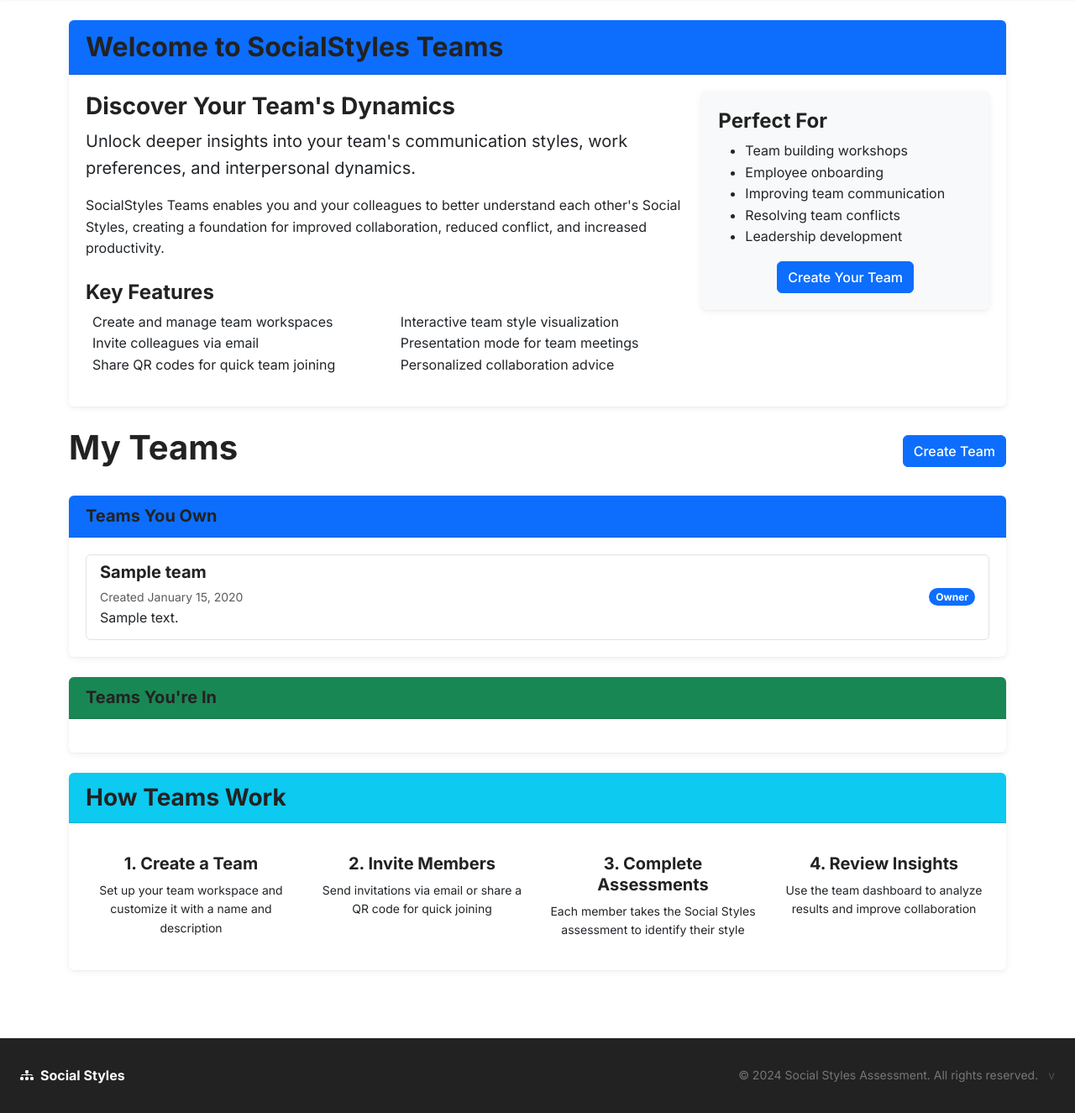
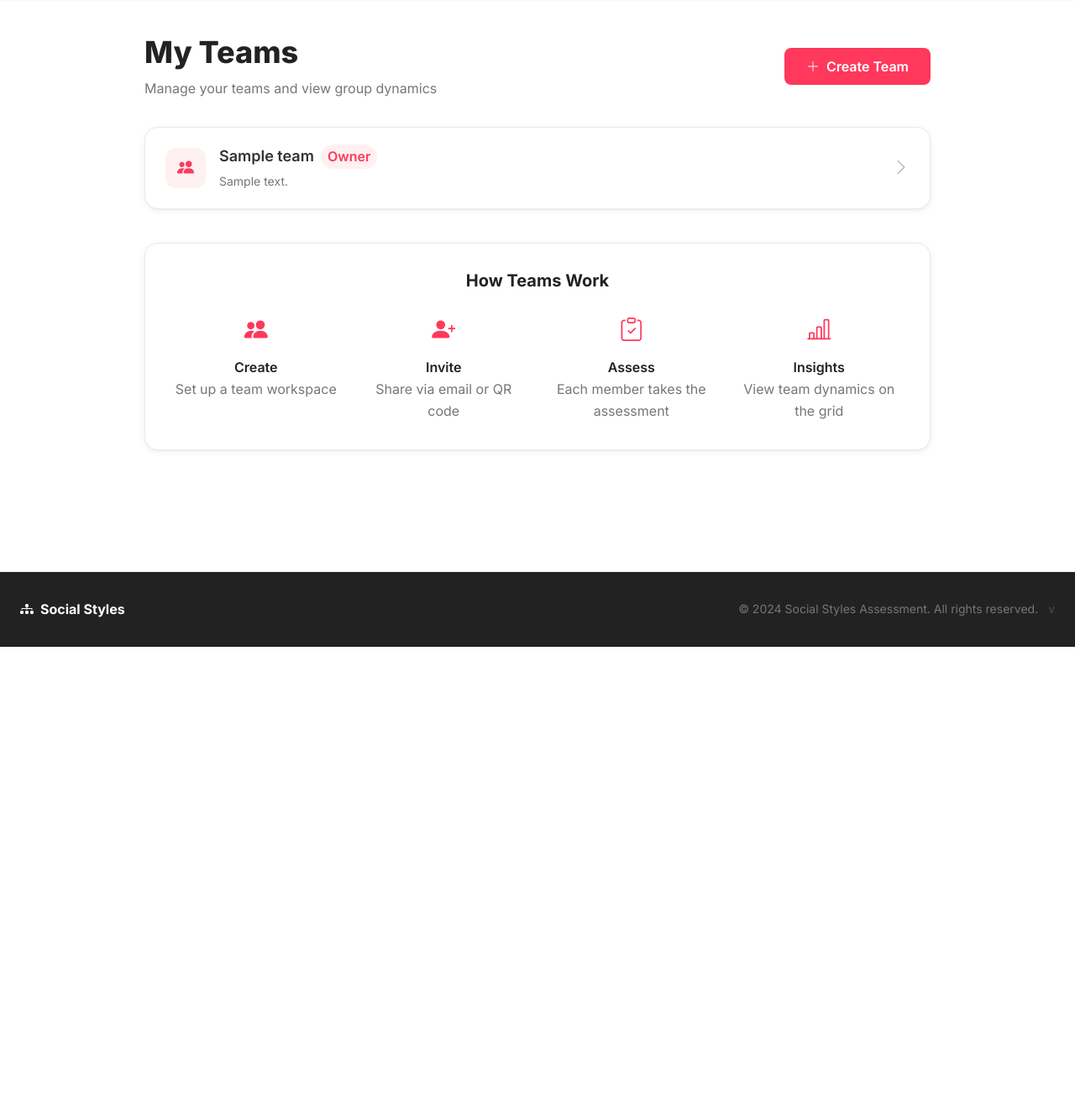
Before and after one commit to gmoorevt/socialstyles, a Flask app: page /team/teams in a window 1280 px wide. Shown: the part 65-1390 px from the top of the page at 84% size. After the commit the page ends 835 px from the top, so only its background shows below. Run offline with Flask 3, Linux system fonts and the light colour scheme; a user stored in the database is signed in; tables that the repository leaves empty hold one stand-in row (values such as "Sample post").

Commit message:
Fix duplicate teams in list and redesign teams page
Teams appeared twice because owned teams were shown in both "Teams You
Own" and "Teams You're In" sections. Replaced with a single list using
the redesign system, with Owner badge where applicable.

Co-Authored-By: Claude Opus 4.6 (1M context) <noreply@anthropic.com>

```diff
--- a/app/team/routes.py
+++ b/app/team/routes.py
@@ -15,11 +15,9 @@ from werkzeug.security import generate_password_hash
 def list_teams():
     """List all teams for the current user"""
     user_teams = current_user.get_teams()
-    owned_teams = current_user.owned_teams.all()
 
     return render_template('team/teams.html',
                           user_teams=user_teams,
-                          owned_teams=owned_teams,
                           title='My Teams')
 
 @team.route('/teams/create', methods=['GET', 'POST'])
--- a/app/templates/team/teams.html
+++ b/app/templates/team/teams.html
@@ -1,163 +1,97 @@
 {% extends "base.html" %}
 
+{% block title %}My Teams{% endblock %}
+
 {% block content %}
-<div class="container my-4">
-    <!-- Teams Introduction -->
-    <div class="card mb-4">
-        <div class="card-header bg-primary text-white">
-            <h2 class="mb-0">Welcome to SocialStyles Teams</h2>
+<div class="container" style="max-width:960px; padding-top:var(--space-10); padding-bottom:var(--space-16);">
+
+    <!-- Header -->
+    <div style="display:flex; justify-content:space-between; align-items:center; margin-bottom:var(--space-8);">
+        <div>
+            <h1 style="font-size:var(--font-size-4xl); font-weight:var(--font-weight-extrabold); margin:0;">My Teams</h1>
+            <p style="color:var(--color-neutral-500); font-size:var(--font-size-base); margin-top:var(--space-2); margin-bottom:0;">Manage your teams and view group dynamics</p>
         </div>
-        <div class="card-body">
-            <div class="row">
-                <div class="col-md-8">
-                    <h3>Discover Your Team's Dynamics</h3>
-                    <p class="lead">Unlock deeper insights into your team's communication styles, work preferences, and interpersonal dynamics.</p>
-
-                    <p>SocialStyles Teams enables you and your colleagues to better understand each other's Social Styles, creating a foundation for improved collaboration, reduced conflict, and increased productivity.</p>
-
-                    <div class="mt-4">
-                        <h4>Key Features</h4>
-                        <div class="row">
-                            <div class="col-md-6">
-                                <ul class="list-unstyled">
-                                    <li><i class="fas fa-users text-primary me-2"></i> Create and manage team workspaces</li>
-                                    <li><i class="fas fa-envelope text-primary me-2"></i> Invite colleagues via email</li>
-                                    <li><i class="fas fa-qrcode text-primary me-2"></i> Share QR codes for quick team joining</li>
-                                </ul>
-                            </div>
-                            <div class="col-md-6">
-                                <ul class="list-unstyled">
-                                    <li><i class="fas fa-chart-scatter text-primary me-2"></i> Interactive team style visualization</li>
-                                    <li><i class="fas fa-desktop text-primary me-2"></i> Presentation mode for team meetings</li>
-                                    <li><i class="fas fa-handshake text-primary me-2"></i> Personalized collaboration advice</li>
-                                </ul>
-                            </div>
-                        </div>
-                    </div>
-                </div>
-                <div class="col-md-4">
-                    <div class="card bg-light">
-                        <div class="card-body">
-                            <h4>Perfect For</h4>
-                            <ul>
-                                <li>Team building workshops</li>
-                                <li>Employee onboarding</li>
-                                <li>Improving team communication</li>
-                                <li>Resolving team conflicts</li>
-                                <li>Leadership development</li>
-                            </ul>
-                            <div class="mt-3 text-center">
-                                <a href="{{ url_for('team.create_team') }}" class="btn btn-primary">
-                                    <i class="fas fa-plus-circle"></i> Create Your Team
-                                </a>
-                            </div>
-                        </div>
-                    </div>
-                </div>
-            </div>
-        </div>
-    </div>
-
-    <div class="d-flex justify-content-between align-items-center mb-4">
-        <h1>My Teams</h1>
-        <a href="{{ url_for('team.create_team') }}" class="btn btn-primary">
-            <i class="fas fa-plus-circle"></i> Create Team
+        <a href="{{ url_for('team.create_team') }}" class="btn-rds btn-rds--primary" style="display:inline-flex; align-items:center; gap:var(--space-2); white-space:nowrap;">
+            <i class="bi bi-plus-lg"></i> Create Team
         </a>
     </div>
 
-    {% if not user_teams and not owned_teams and not pending_invites %}
-        <div class="alert alert-info">
-            <p>You are not a member of any teams yet. You can create a new team or ask someone to invite you.</p>
+    {% if user_teams %}
+    <div style="display:flex; flex-direction:column; gap:var(--space-4);">
+        {% for team in user_teams %}
+        <a href="{{ url_for('team.view_team', team_id=team.id) }}" class="rds-card" style="text-decoration:none; color:inherit; display:flex; align-items:center; padding:var(--space-5) var(--space-6); transition:all 200ms ease;">
+            <!-- Icon -->
+            <div style="
+                width:3rem; height:3rem; border-radius:var(--border-radius-md);
+                background:var(--color-brand-light); color:var(--color-brand);
+                display:flex; align-items:center; justify-content:center;
+                flex-shrink:0; margin-right:var(--space-4);
+            ">
+                <i class="bi bi-people-fill" style="font-size:1.25rem;"></i>
+            </div>
+
+            <!-- Info -->
+            <div style="flex:1; min-width:0;">
+                <div style="display:flex; align-items:center; gap:var(--space-2); margin-bottom:var(--space-1);">
+                    <span style="font-size:var(--font-size-lg); font-weight:var(--font-weight-semibold);">{{ team.name }}</span>
+                    {% if team.is_owner(current_user) %}
+                    <span style="
+                        font-size:var(--font-size-xs); font-weight:var(--font-weight-semibold);
+                        background:var(--color-brand-light); color:var(--color-brand);
+                        padding:0.125rem 0.5rem; border-radius:var(--border-radius-full);
+                    ">Owner</span>
+                    {% endif %}
+                </div>
+                {% if team.description %}
+                <p style="color:var(--color-neutral-500); font-size:var(--font-size-sm); margin:0; overflow:hidden; text-overflow:ellipsis; white-space:nowrap;">{{ team.description }}</p>
+                {% endif %}
+            </div>
+
+            <!-- Arrow -->
+            <i class="bi bi-chevron-right" style="color:var(--color-neutral-400); font-size:1.25rem; flex-shrink:0; margin-left:var(--space-4);"></i>
+        </a>
+        {% endfor %}
+    </div>
+    {% else %}
+    <div class="rds-card" style="padding:var(--space-10); text-align:center;">
+        <div style="
+            display:inline-flex; align-items:center; justify-content:center;
+            width:4rem; height:4rem; border-radius:var(--border-radius-lg);
+            background:var(--color-neutral-100); margin-bottom:var(--space-4);
+        ">
+            <i class="bi bi-people" style="font-size:2rem; color:var(--color-neutral-400);"></i>
         </div>
-    {% endif %}
-
-    <!-- Teams you own -->
-    {% if owned_teams %}
-    <div class="card mb-4">
-        <div class="card-header bg-primary text-white">
-            <h5 class="mb-0">Teams You Own</h5>
-        </div>
-        <div class="card-body">
-            <div class="list-group">
-                {% for team in owned_teams %}
-                <a href="{{ url_for('team.view_team', team_id=team.id) }}" class="list-group-item list-group-item-action d-flex justify-content-between align-items-center">
-                    <div>
-                        <h5 class="mb-1">{{ team.name }}</h5>
-                        <small class="text-muted">Created {{ team.created_at.strftime('%B %d, %Y') }}</small>
-                        {% if team.description %}
-                        <p class="mb-1 text-truncate">{{ team.description }}</p>
-                        {% endif %}
-                    </div>
-                    <span class="badge bg-primary rounded-pill">Owner</span>
-                </a>
-                {% endfor %}
-            </div>
-        </div>
+        <h3 style="font-size:var(--font-size-lg); font-weight:var(--font-weight-semibold); margin-bottom:var(--space-2);">No teams yet</h3>
+        <p style="color:var(--color-neutral-500); margin-bottom:var(--space-6);">Create a team to start discovering your group's social style dynamics.</p>
+        <a href="{{ url_for('team.create_team') }}" class="btn-rds btn-rds--primary" style="display:inline-flex; align-items:center; gap:var(--space-2);">
+            <i class="bi bi-plus-lg"></i> Create Your First Team
+        </a>
     </div>
     {% endif %}
 
-    <!-- Teams you are a member of (but don't own) -->
-    {% if user_teams %}
-    <div class="card mb-4">
-        <div class="card-header bg-success text-white">
-            <h5 class="mb-0">Teams You're In</h5>
-        </div>
-        <div class="card-body">
-            <div class="list-group">
-                {% for team in user_teams %}
-                    {% if not team.is_owner(current_user) %}
-                    <a href="{{ url_for('team.view_team', team_id=team.id) }}" class="list-group-item list-group-item-action d-flex justify-content-between align-items-center">
-                        <div>
-                            <h5 class="mb-1">{{ team.name }}</h5>
-                            <small class="text-muted">Owner: {{ team.owner.name or team.owner.email }}</small>
-                            {% if team.description %}
-                            <p class="mb-1 text-truncate">{{ team.description }}</p>
-                            {% endif %}
-                        </div>
-                        <span class="badge bg-success rounded-pill">Member</span>
-                    </a>
-                    {% endif %}
-                {% endfor %}
+    <!-- How it works -->
+    <div class="rds-card" style="margin-top:var(--space-10); padding:var(--space-8);">
+        <h3 style="font-size:var(--font-size-xl); font-weight:var(--font-weight-bold); text-align:center; margin-bottom:var(--space-6);">How Teams Work</h3>
+        <div class="row text-center g-4">
+            <div class="col-6 col-md-3">
+                <i class="bi bi-people-fill" style="font-size:1.75rem; color:var(--color-brand); margin-bottom:var(--space-3); display:block;"></i>
+                <h6 style="font-weight:var(--font-weight-semibold); margin-bottom:var(--space-1);">Create</h6>
+                <p style="font-size:var(--font-size-xs); color:var(--color-neutral-500); margin:0;">Set up a team workspace</p>
             </div>
-        </div>
-    </div>
-    {% endif %}
-
-    <!-- How It Works Section -->
-    <div class="card mb-4">
-        <div class="card-header bg-info text-white">
-            <h3 class="mb-0">How Teams Work</h3>
-        </div>
-        <div class="card-body">
-            <div class="row text-center">
-                <div class="col-md-3">
-                    <div class="mb-3">
-                        <i class="fas fa-users-cog fa-3x text-info"></i>
-                    </div>
-                    <h5>1. Create a Team</h5>
-                    <p class="small">Set up your team workspace and customize it with a name and description</p>
-                </div>
-                <div class="col-md-3">
-                    <div class="mb-3">
-                        <i class="fas fa-user-plus fa-3x text-info"></i>
-                    </div>
-                    <h5>2. Invite Members</h5>
-                    <p class="small">Send invitations via email or share a QR code for quick joining</p>
-                </div>
-                <div class="col-md-3">
-                    <div class="mb-3">
-                        <i class="fas fa-clipboard-check fa-3x text-info"></i>
-                    </div>
-                    <h5>3. Complete Assessments</h5>
-                    <p class="small">Each member takes the Social Styles assessment to identify their style</p>
-                </div>
-                <div class="col-md-3">
-                    <div class="mb-3">
-                        <i class="fas fa-chart-line fa-3x text-info"></i>
-                    </div>
-                    <h5>4. Review Insights</h5>
-                    <p class="small">Use the team dashboard to analyze results and improve collaboration</p>
-                </div>
+            <div class="col-6 col-md-3">
+                <i class="bi bi-person-plus-fill" style="font-size:1.75rem; color:var(--color-brand); margin-bottom:var(--space-3); display:block;"></i>
+                <h6 style="font-weight:var(--font-weight-semibold); margin-bottom:var(--space-1);">Invite</h6>
+                <p style="font-size:var(--font-size-xs); color:var(--color-neutral-500); margin:0;">Share via email or QR code</p>
+            </div>
+            <div class="col-6 col-md-3">
+                <i class="bi bi-clipboard-check" style="font-size:1.75rem; color:var(--color-brand); margin-bottom:var(--space-3); display:block;"></i>
+                <h6 style="font-weight:var(--font-weight-semibold); margin-bottom:var(--space-1);">Assess</h6>
+                <p style="font-size:var(--font-size-xs); color:var(--color-neutral-500); margin:0;">Each member takes the assessment</p>
+            </div>
+            <div class="col-6 col-md-3">
+                <i class="bi bi-bar-chart-line" style="font-size:1.75rem; color:var(--color-brand); margin-bottom:var(--space-3); display:block;"></i>
+                <h6 style="font-weight:var(--font-weight-semibold); margin-bottom:var(--space-1);">Insights</h6>
+                <p style="font-size:var(--font-size-xs); color:var(--color-neutral-500); margin:0;">View team dynamics on the grid</p>
             </div>
         </div>
     </div>
```
